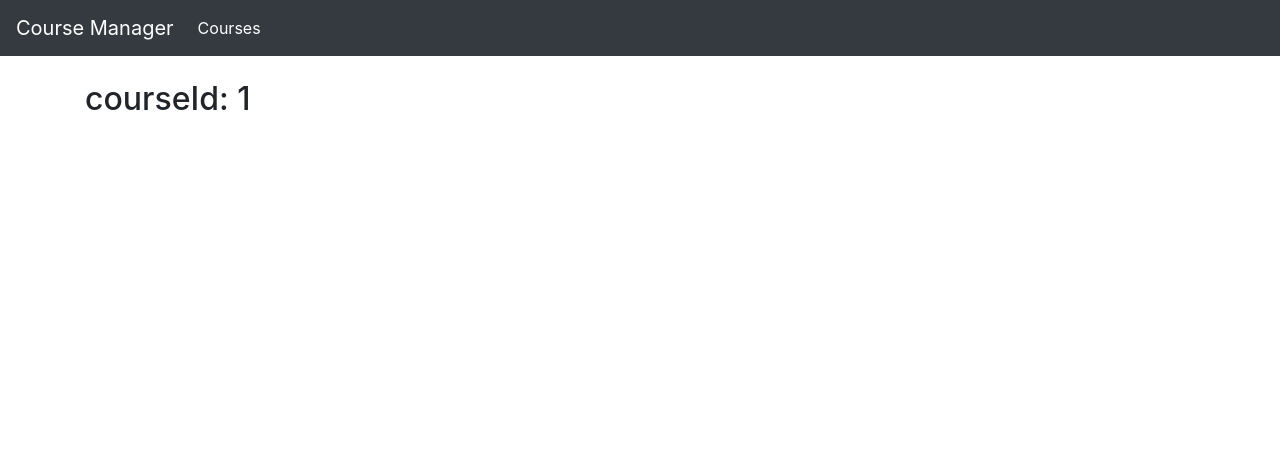
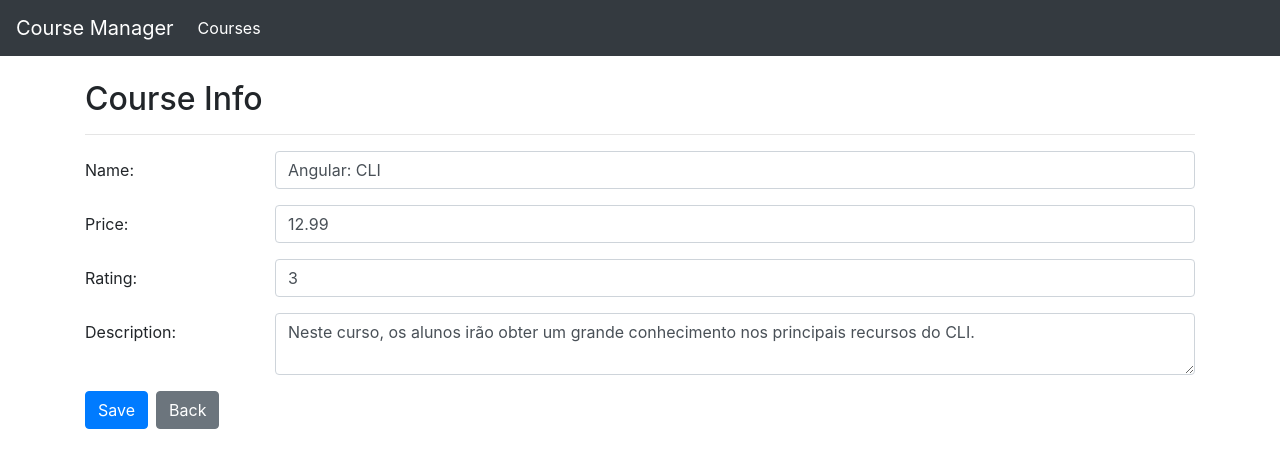
Before and after one commit to wslmacieira/course-manager, an Angular app: page /courses/info/1 in a window 1280 px wide. Shown: the top 468 px of the page. Built offline with nearby package versions, Linux system fonts and the light colour scheme.

Commit message:
cria formulario template

```diff
--- a/src/app/app.module.ts
+++ b/src/app/app.module.ts
@@ -10,6 +10,7 @@ import { NavBarComponent } from './nav-bar/nav-bar.component';
 import { RouterModule } from '@angular/router';
 import { Error404Component } from './404/Error404.component';
 import { CourseInfoComponent } from './courses/course-info.component';
+import { CommonModule } from '@angular/common';
 
 @NgModule({
   declarations: [
@@ -18,9 +19,11 @@ import { CourseInfoComponent } from './courses/course-info.component';
     StarComponent,
     ReplacePipe,
     NavBarComponent,
-    Error404Component
+    Error404Component,
+    CourseInfoComponent
    ],
   imports: [
+    CommonModule,
     BrowserModule,
     FormsModule,
     RouterModule.forRoot([
--- a/src/app/courses/course-info.component.html
+++ b/src/app/courses/course-info.component.html
@@ -1 +1,56 @@
-<h2>courseId: {{courseId}}</h2>
+<h2>Course Info</h2>
+<hr>
+
+
+<form #courseForm="ngForm" *ngIf="course">
+
+  <div class="form-group row">
+      <label class="col-sm-2 col-form-label">Name:</label>
+      <div class="col-sm-10">
+          <input [(ngModel)]="course.name" required name="name" #courseName="ngModel" [ngClass]="{'is-invalid': courseName.invalid}" class="form-control">
+
+          <div class="invalid-feedback">
+              <span>Course name is required</span>
+          </div>
+      </div>
+  </div>
+
+  <div class="form-group row">
+      <label class="col-sm-2 col-form-label">Price:</label>
+      <div class="col-sm-10">
+          <input [(ngModel)]="course.price" required name="price" #coursePrice="ngModel" type="number"
+              [ngClass]="{'is-invalid': coursePrice.invalid}" class="form-control">
+
+          <div class="invalid-feedback">
+              <span>Course price is required</span>
+          </div>
+      </div>
+  </div>
+
+  <div class="form-group row">
+      <label class="col-sm-2 col-form-label">Rating:</label>
+      <div class="col-sm-10">
+          <input [(ngModel)]="course.rating" required name="rating" #courseRating="ngModel" type="number"
+              [ngClass]="{'is-invalid': courseRating.invalid}" class="form-control">
+
+          <div class="invalid-feedback">
+              <span>Course rating is required</span>
+          </div>
+      </div>
+  </div>
+
+  <div class="form-group row">
+      <label class="col-sm-2 col-form-label">Description:</label>
+      <div class="col-sm-10">
+          <textarea [(ngModel)]="course.description" required name="description" #courseDescription="ngModel"
+              [ngClass]="{'is-invalid': courseDescription.invalid}" class="form-control"></textarea>
+
+          <div class="invalid-feedback">
+              <span>Course description is required</span>
+          </div>
+      </div>
+  </div>
+
+  <button [disabled]="courseForm.invalid" (click)="save()" class="btn btn-primary mr-2">Save</button>
+  <button [routerLink]="['/courses']" class="btn btn-secondary">Back</button>
+</form>
--- a/src/app/courses/course-info.component.ts
+++ b/src/app/courses/course-info.component.ts
@@ -1,18 +1,25 @@
 import { Component, OnInit } from '@angular/core';
 import { ActivatedRoute } from '@angular/router';
+import { Course } from './course';
+import { CourseService } from './course.service';
 
 @Component({
   templateUrl: 'course-info.component.html'
 })
 export class CourseInfoComponent implements OnInit {
 
-  courseId: number;
+  course: Course;
 
-  constructor(private route: ActivatedRoute) {
+  constructor(private route: ActivatedRoute, private service: CourseService) {
 
   }
   ngOnInit(): void {
-    this.courseId = +this.route.snapshot.paramMap.get('id');
+    this.course = this.service.getById(+this.route.snapshot.paramMap.get('id')) ;
+    console.log(this.course);
+  }
+
+  save(): void {
+    this.service.save(this.course);
   }
 
 }
--- a/src/app/courses/course.service.ts
+++ b/src/app/courses/course.service.ts
@@ -8,6 +8,17 @@ export class CourseService {
 
   getAll(): Course[] {
     return COURSES;
+  }
+
+  getById(id: number): Course {
+    return COURSES.find(course => course.id === id);
+  }
+
+  save(course: Course): void {
+    if (course.id) {
+      const index = COURSES.findIndex((courseIndex: Course) => courseIndex.id === course.id);
+      COURSES[index] = course;
+    }
   }
 }
 
```
